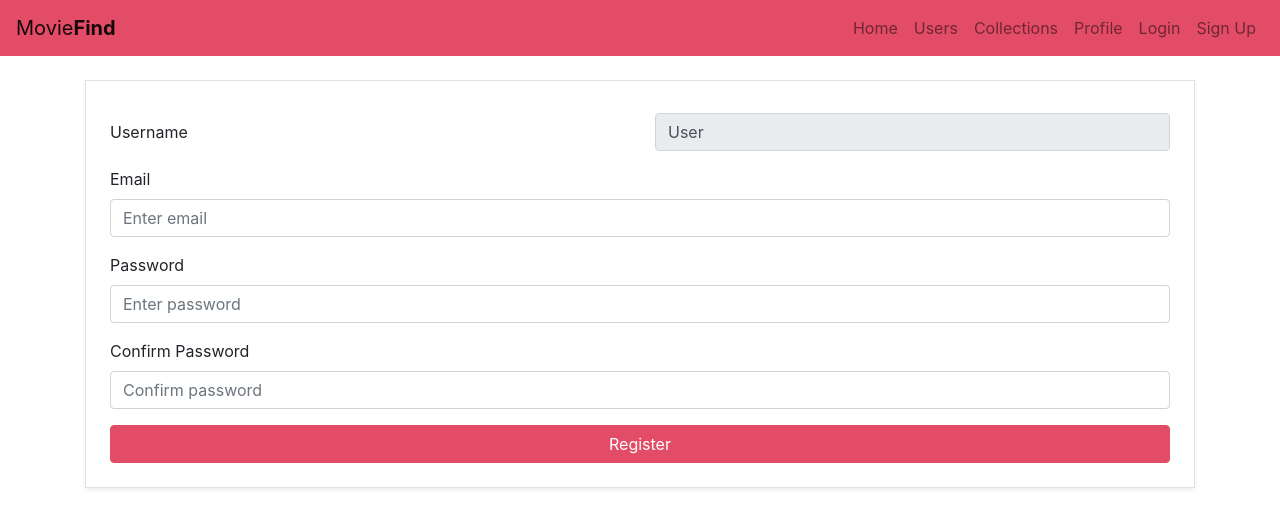
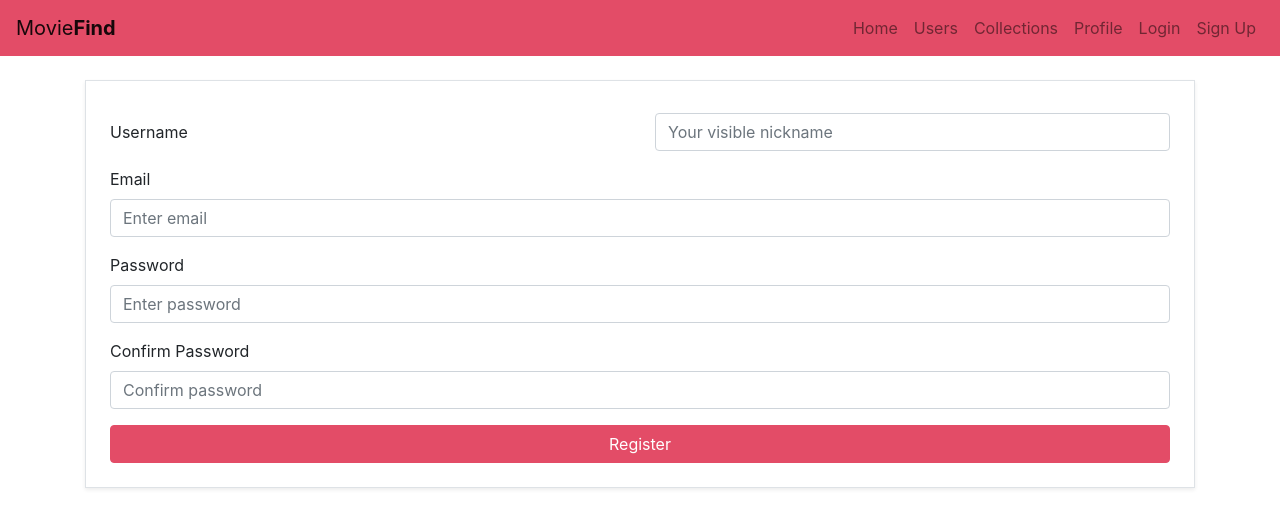
Before and after one commit to Btwonu/movie-app-client, a React (Create React App) app: page /auth/register in a window 1280 px wide. Shown: the top 528 px of the page. Built offline with nearby package versions, Linux system fonts and the light colour scheme.

Commit message:
Add initial register logic

```diff
--- a/src/components/Auth/RegisterForm.js
+++ b/src/components/Auth/RegisterForm.js
@@ -1,4 +1,5 @@
 import { Component } from 'react';
+import axios from 'axios';
 
 // Bootstrap
 import Form from 'react-bootstrap/Form';
@@ -11,6 +12,7 @@ class RegisterForm extends Component {
   constructor() {
     super();
     this.state = {
+      username: '',
       email: '',
       password: '',
       confirmPassword: '',
@@ -19,7 +21,32 @@ class RegisterForm extends Component {
 
   handleSubmit = (e) => {
     e.preventDefault();
-    console.log(this.state);
+
+    let { username, email, password, confirmPassword } = this.state;
+
+    axios({
+      method: 'post',
+      url:
+        'http://localhost:5001/movie-find-dev/europe-west1/api/auth/register',
+      data: {
+        username,
+        email,
+        password,
+        confirmPassword,
+      },
+    })
+      .then((res) => {
+        localStorage.setItem('AuthToken', `Bearer ${res.data.JWT}`);
+        console.log('Registration done!');
+      })
+      .catch((err) => {
+        console.log('Registration error:', err);
+        // handle error
+        // this.setState({
+        //   errors: err.response.data,
+        //   loading: false,
+        // });
+      });
   };
 
   handleChange = (e) => {
@@ -35,7 +62,13 @@ class RegisterForm extends Component {
             Username
           </Form.Label>
           <Col xs={6} sm={8} md={6}>
-            <Form.Control readOnly defaultValue="User" />
+            <Form.Control
+              type="text"
+              name="username"
+              placeholder="Your visible nickname"
+              value={this.state.username}
+              onChange={this.handleChange}
+            />
           </Col>
         </Form.Group>
 
```
